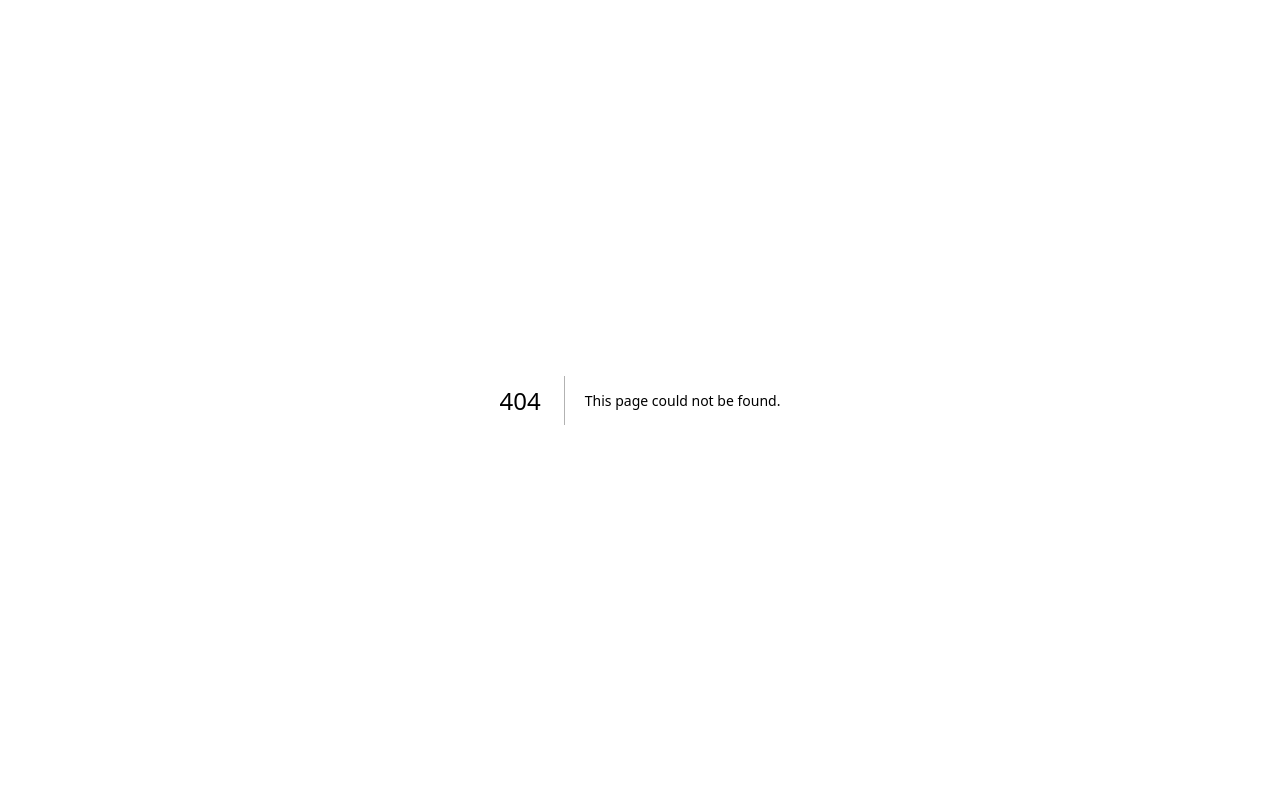
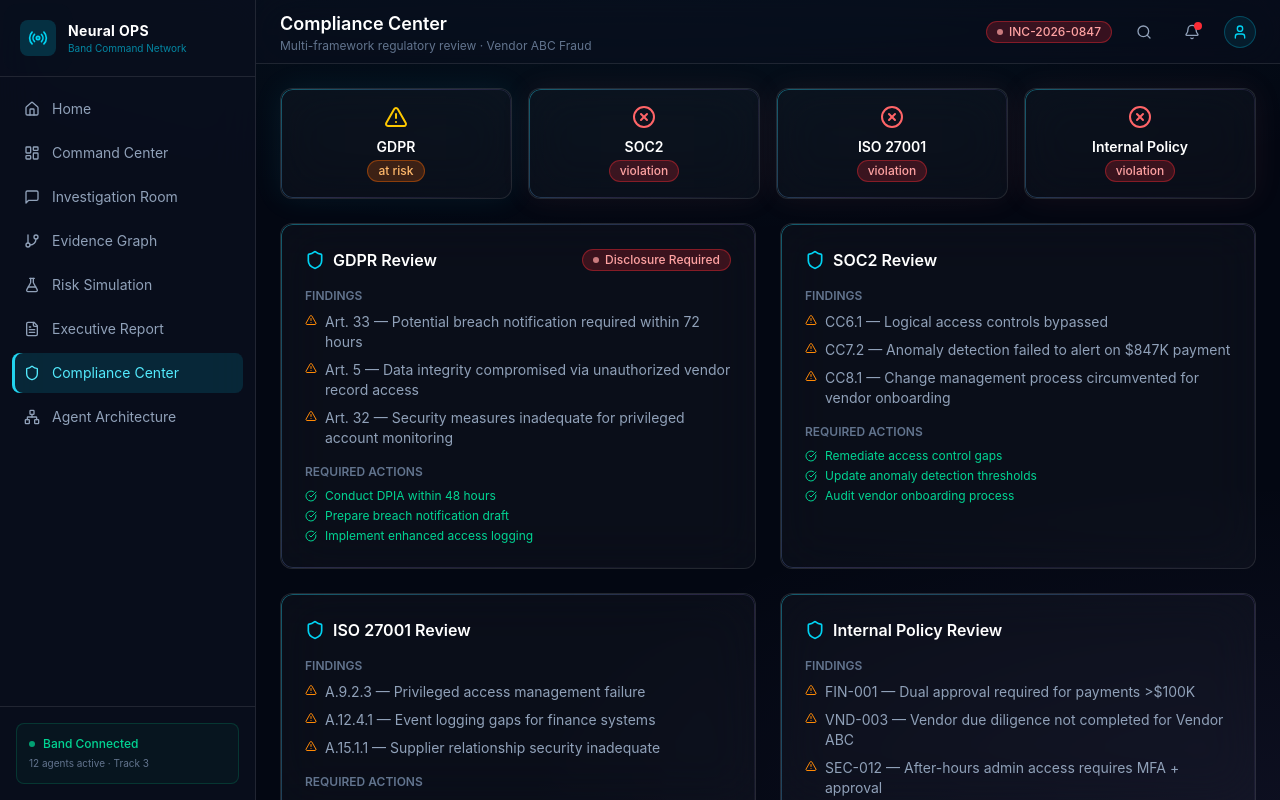
Before and after one commit to AhamedAAHA/Neural-OPS, a Next.js app: page /compliance in a window 1280 px wide. Before the commit this address had no page. Built offline with nearby package versions, Linux system fonts and the light colour scheme.

Commit message:
feat(app): add compliance center route

```diff
--- /dev/null
+++ b/src/app/compliance/page.tsx
@@ -0,0 +1,5 @@
+import { ComplianceCenterView } from "@/components/compliance/ComplianceCenterView";
+
+export default function CompliancePage() {
+  return <ComplianceCenterView />;
+}
```
